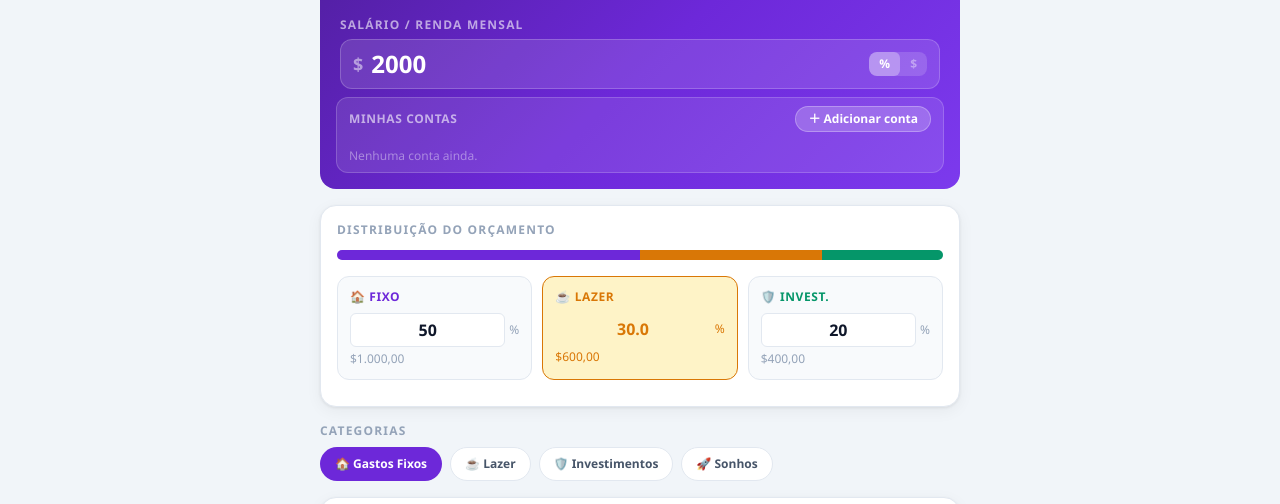
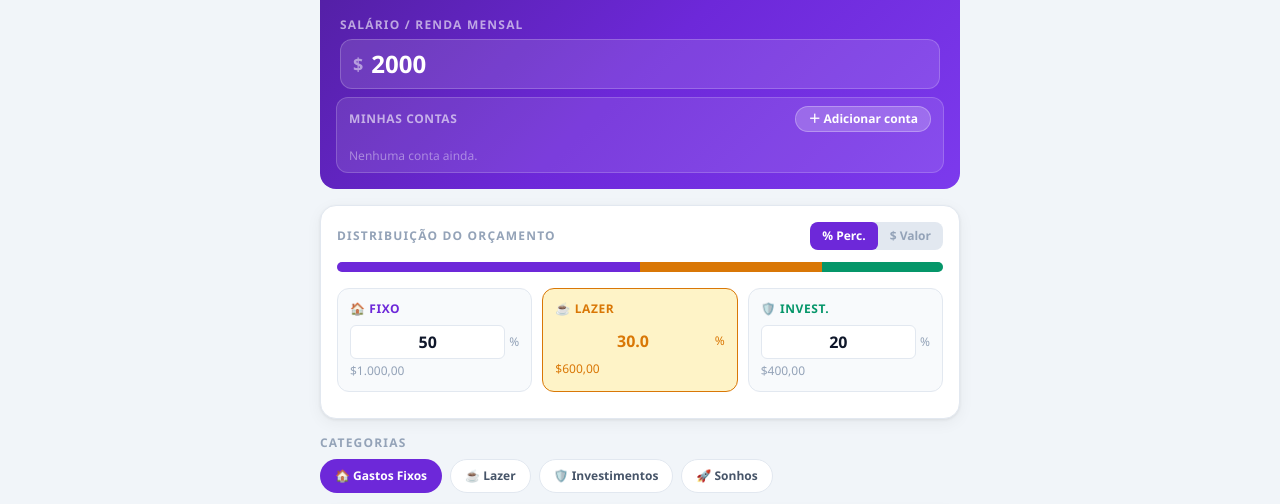
Before and after one commit to Joaopiornedo/MentePr-spera, a plain HTML site: page index.html in a window 1280 px wide. Shown: the part 214-718 px from the top of the page. Drawn offline with nearby package versions, Linux system fonts and the light colour scheme.

Commit message:
Update index.html
add aba plano / funcionalidade e logiga, add % e $ seletor aba distribuição de renda

```diff
--- a/index.html
+++ b/index.html
@@ -216,14 +216,6 @@ input[type=number]::-webkit-outer-spin-button{-webkit-appearance:none}
         <input type="number" id="salario" value="2000" min="0" step="0.01" placeholder="0.00"
                class="flex-1 bg-transparent border-none outline-none text-white text-2xl font-black placeholder-white/30"
                oninput="calcularTudo()">
-        <!-- mode toggle -->
-        <div class="flex rounded-lg overflow-hidden flex-shrink-0" style="background:rgba(255,255,255,.15);">
-          <button id="mBtn-pct" onclick="setMode('pct')"
-                  class="px-2.5 py-1 text-xs font-bold text-white rounded-md transition-all"
-                  style="background:rgba(255,255,255,.3);">%</button>
-          <button id="mBtn-val" onclick="setMode('val')"
-                  class="px-2.5 py-1 text-xs font-bold text-white/50 rounded-md transition-all">$</button>
-        </div>
       </div>
     </div>
 
@@ -247,7 +239,18 @@ input[type=number]::-webkit-outer-spin-button{-webkit-appearance:none}
 
   <!-- ── DISTRIBUTION BAR + BUDGET CARDS ── -->
   <div class="rounded-2xl p-4 mb-4 s" style="background:var(--surf);border:1px solid var(--bdr);box-shadow:var(--shadow);">
-    <div class="text-xs font-bold uppercase tracking-widest mb-3" style="color:var(--txt3);" id="t-distLabel">Distribuição do orçamento</div>
+    <div class="flex items-center justify-between mb-3">
+      <div class="text-xs font-bold uppercase tracking-widest" style="color:var(--txt3);" id="t-distLabel">Distribuição do orçamento</div>
+      <!-- mode toggle moved here -->
+      <div class="flex rounded-lg overflow-hidden" style="background:var(--bdr);">
+        <button id="mBtn-pct" onclick="setMode('pct')"
+                class="px-3 py-1.5 text-xs font-bold transition-all rounded-md"
+                style="background:#6d28d9;color:#fff;">% Perc.</button>
+        <button id="mBtn-val" onclick="setMode('val')"
+                class="px-3 py-1.5 text-xs font-bold transition-all rounded-md"
+                style="background:transparent;color:var(--txt3);">$ Valor</button>
+      </div>
+    </div>
     <!-- bar -->
     <div class="h-2.5 rounded-full overflow-hidden flex mb-4" style="background:var(--bdr);">
       <div class="dseg" id="bar-fixo"   style="background:#6d28d9;"></div>
@@ -811,10 +814,10 @@ function setMode(m){
     $('pctInvest').value=sal>0?fmt(safe($('pctInvest').value)/sal*100,1):'0';
   }
   mode=m;
-  $('mBtn-pct').style.background=m==='pct'?'rgba(255,255,255,.3)':'transparent';
-  $('mBtn-pct').style.color=m==='pct'?'#fff':'rgba(255,255,255,.4)';
-  $('mBtn-val').style.background=m==='val'?'rgba(255,255,255,.3)':'transparent';
-  $('mBtn-val').style.color=m==='val'?'#fff':'rgba(255,255,255,.4)';
+  // buttons now live inside the light distribution card
+  const pBtn=$('mBtn-pct'), vBtn=$('mBtn-val');
+  if(pBtn){ pBtn.style.background=m==='pct'?'#6d28d9':'transparent'; pBtn.style.color=m==='pct'?'#fff':'var(--txt3)'; }
+  if(vBtn){ vBtn.style.background=m==='val'?'#6d28d9':'transparent'; vBtn.style.color=m==='val'?'#fff':'var(--txt3)'; }
   ['symFixo','symLazer','symInvest'].forEach(id=>{ if($(id)) $(id).textContent=m==='pct'?'%':'$'; });
   calcularTudo();
   const d=getData(); d.cfg.mode=m; save(d);
@@ -1597,11 +1600,10 @@ window.onload=()=>{
   if(d.cfg.pctInvest) $('pctInvest').value=d.cfg.pctInvest;
   mode=d.cfg.mode||localStorage.getItem('cvMode')||'pct';
 
-  // mode buttons
-  $('mBtn-pct').style.background=mode==='pct'?'rgba(255,255,255,.3)':'transparent';
-  $('mBtn-pct').style.color=mode==='pct'?'#fff':'rgba(255,255,255,.4)';
-  $('mBtn-val').style.background=mode==='val'?'rgba(255,255,255,.3)':'transparent';
-  $('mBtn-val').style.color=mode==='val'?'#fff':'rgba(255,255,255,.4)';
+  // mode buttons (now in the distribution card, light background)
+  const pBtnI=$('mBtn-pct'), vBtnI=$('mBtn-val');
+  if(pBtnI){ pBtnI.style.background=mode==='pct'?'#6d28d9':'transparent'; pBtnI.style.color=mode==='pct'?'#fff':'var(--txt3)'; }
+  if(vBtnI){ vBtnI.style.background=mode==='val'?'#6d28d9':'transparent'; vBtnI.style.color=mode==='val'?'#fff':'var(--txt3)'; }
 
   // fractions select state + hide manual area if auto-frac was saved
   if(d.fracs.lazer.n>0){
```
